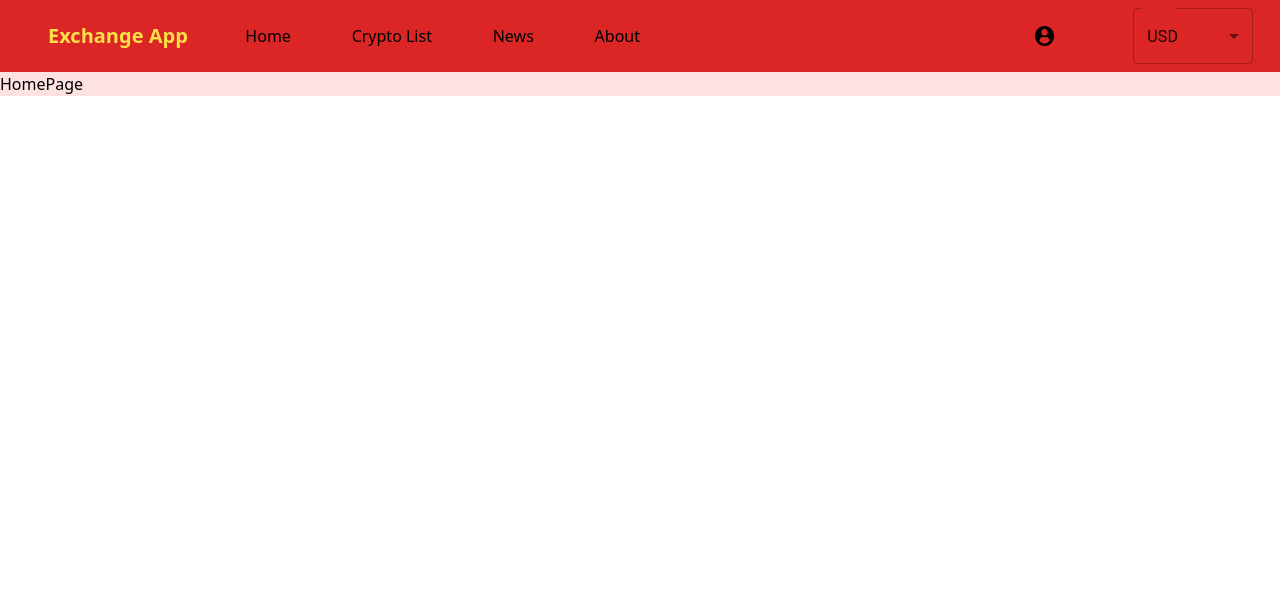
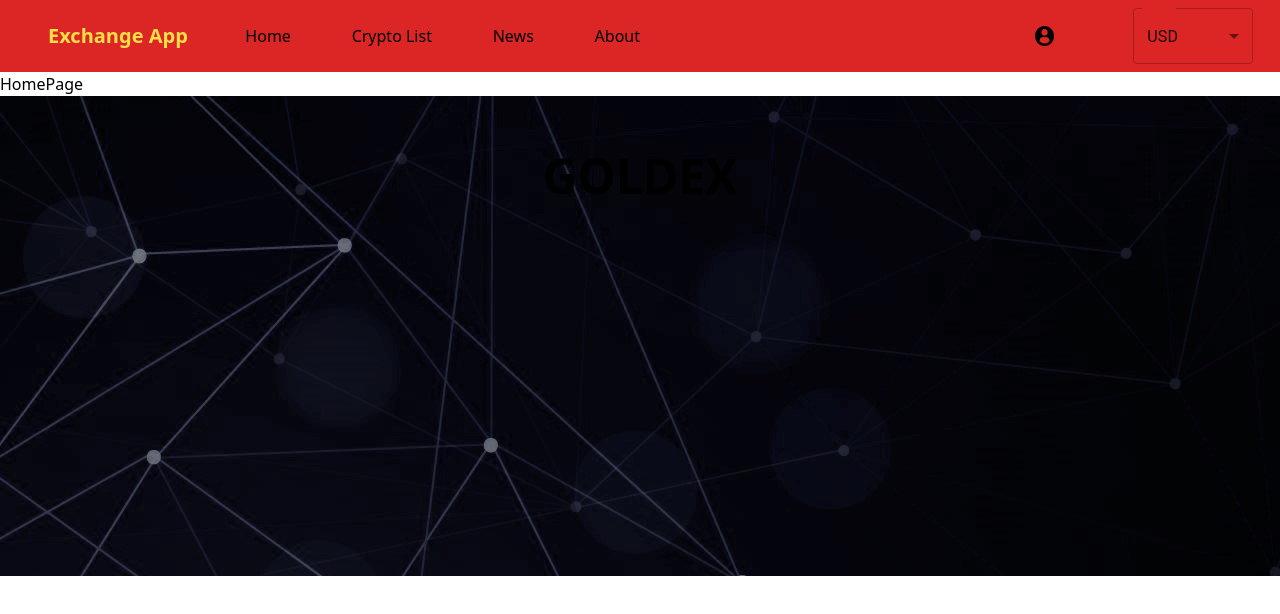
Before and after one commit to zahraRostami1999/crypto, a React (Vite) app in the folder crypto/: page / in a window 1280 px wide. Shown: the top 614 px of the page. Built offline with nearby package versions, Linux system fonts and the light colour scheme.

Commit message:
edit HomePage: import Banner

```diff
--- a/crypto/src/pages/HomePage.jsx
+++ b/crypto/src/pages/HomePage.jsx
@@ -1,10 +1,14 @@
+import banner from "../assets/banner2.jpg";
+import Banner from "../components/banner/Banner";
 
 const HomePage = () => {
     return (
         <>
-            <div className="bg-red-100">HomePage</div>
-
-
+            <div className="h-full">HomePage
+                <div className="h-screen">
+                    <Banner />
+                </div>
+            </div>
         </>
     );
 }
```
